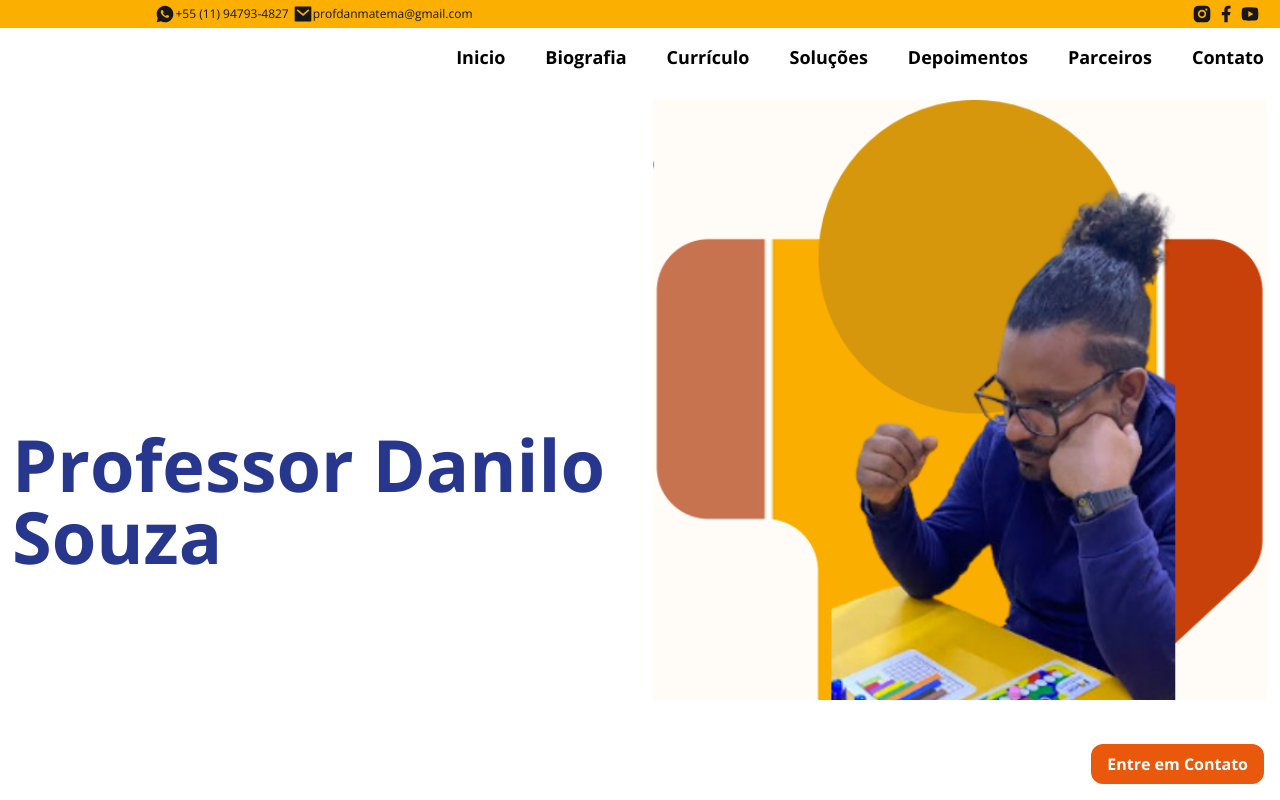
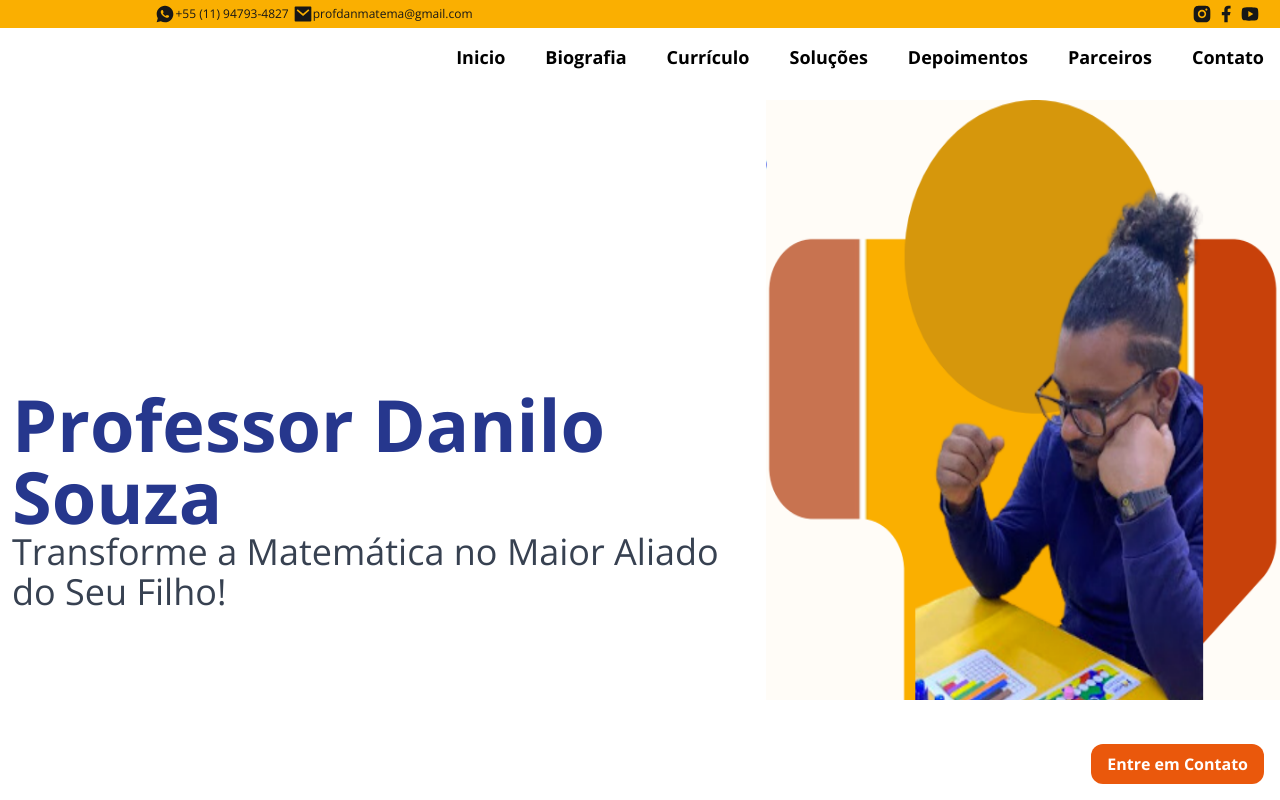
Before and after one commit to SteveSilvas/dan-matema, a Next.js app: page / in a window 1280 px wide. Shown: the top 800 px of the page. Built offline with nearby package versions, Linux system fonts and the light colour scheme.

Commit message:
ajustes na página inicial.

```diff
--- a/src/app/page.tsx
+++ b/src/app/page.tsx
@@ -12,13 +12,8 @@ import ContactButton from "@/components/ContactButton";
 export default function Home() {
   return (
     <>
-      <div className="min-h-screen grid grid-cols-1 md:grid-cols-2 bg-white">
-        <section className="flex justify-center items-center h-1/2 md:h-auto">
-          <strong className="px-3 text-4xl md:text-7xl text-left text-blue_d animate-slideInLeft transition-all">
-            Professor Danilo Souza
-          </strong>
-        </section>
-        <figure className="flex justify-center  animate-slideInRight">
+      <div className="min-h-screen flex flex-col md:flex-row-reverse bg-white">
+        <figure className="flex justify-center w-full md:w-1/2 animate-slideInRight">
           <Image
             className="h-[75%] w-auto"
             src={danmatema_home}
@@ -27,14 +22,22 @@ export default function Home() {
             priority
           />
         </figure>
+        <section className="flex flex-col justify-center items-center h-1/2 md:h-auto">
+          <strong className="px-3 text-4xl md:text-7xl text-left text-blue_d animate-slideInLeft transition-all">
+            Professor Danilo Souza
+          </strong>
+          <p className="px-3 text-2xl md:text-4xl text-left text-gray-700 animate-slideInLeft transition-all">
+            Transforme a Matemática no Maior Aliado do Seu Filho!
+          </p>
+        </section>
       </div>
-      <ContactButton/>
+      <ContactButton />
       <CarrouselPage />
       <About />
       <Curriculum />
       <Testimony />
       <Solcution />
-      <Partner/>
+      <Partner />
       <Contact />
     </>
   );
```
